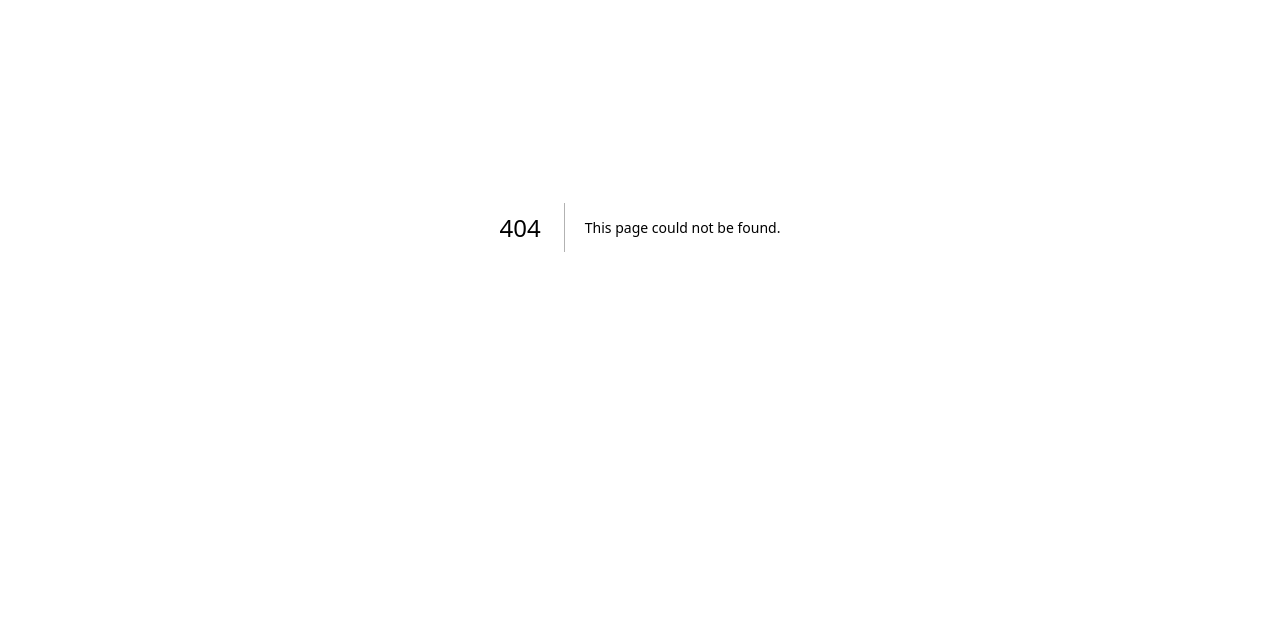
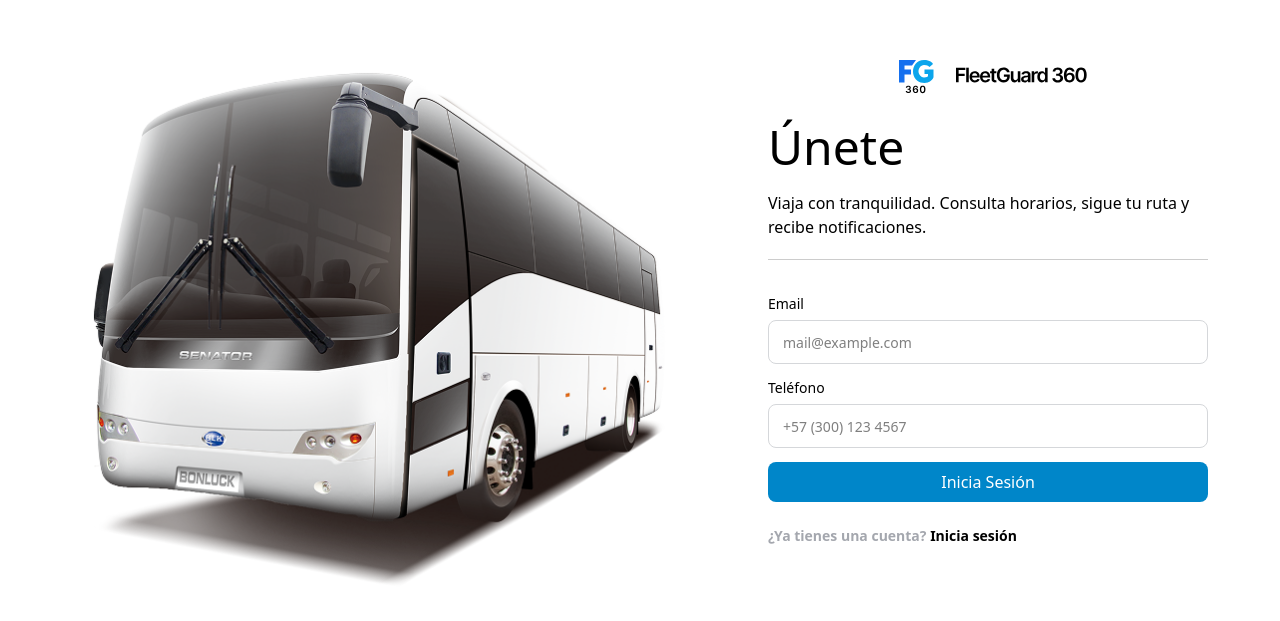
Before and after one commit to upeguiborja/fleetguard360-ui, a Next.js app: page /signup in a window 1280 px wide. Before the commit this address had no page. Shown: the part 173-794 px from the top of the page. Built offline with nearby package versions, Linux system fonts and the light colour scheme.

Commit message:
feat(auth): login and signup pages

```diff
--- /dev/null
+++ b/src/app/login/page.tsx
@@ -0,0 +1,31 @@
+import Image from 'next/image'
+
+export default function Login() {
+  return (
+    <div className='flex w-full justify-center pt-55 gap-22'>
+      <div className='max-w-152'>
+        <Image className="w-full" src="/auth-image.png" alt="Bus de tranasporte - FleetGuard 360" width={610} height={554} />
+
+      </div>
+      <div className="flex flex-col gap-5 max-w-110">
+        <Image className="mx-auto" src="/logo.svg" alt="FleetGuard 360" width={200} height={56} />
+        <h1 className="text-5xl font-medium">Inicia Sesión</h1>
+        <p className="text-base">Viaja con tranquilidad. Consulta horarios, sigue tu ruta y recibe notificaciones.</p>
+        <span className="w-full border-b-1 opacity-20"></span>
+        <form className="flex flex-col gap-y-3.5 pt-3.5">
+
+          <div className="flex flex-col gap-y-1.5 text-sm">
+            <label htmlFor="Signup-Email">Email</label>
+            <div>
+              <input className="w-full h-11 rounded-lg px-3.5 py-2.5 border-1 border-[#D5D7DA]" type="email" id="Signup-Email" name="email" placeholder="mail@example.com" />
+            </div>
+          </div>
+
+          <button className="bg-[#0086C9] text-white py-2 px-3.5 w-full rounded-lg" type="submit">Inicia Sesión</button>
+        </form>
+
+        <p className='font-semibold text-[#A4A7AE] text-sm/loose'>¿No tienes una cuenta? <a className="text-black" href="/signup">Regístrate</a></p>
+      </div>
+    </div>
+  )
+}
--- /dev/null
+++ b/src/app/signup/page.tsx
@@ -0,0 +1,38 @@
+import Image from 'next/image'
+
+export default function Signup() {
+  return (
+    <div className='flex w-full justify-center pt-55 gap-22'>
+      <div className='max-w-152'>
+        <Image className="w-full" src="/auth-image.png" alt="Bus de tranasporte - FleetGuard 360" width={610} height={554} />
+
+      </div>
+      <div className="flex flex-col gap-5 max-w-110">
+        <Image className="mx-auto" src="/logo.svg" alt="FleetGuard 360" width={200} height={56} />
+        <h1 className="text-5xl font-medium">Únete</h1>
+        <p className="text-base">Viaja con tranquilidad. Consulta horarios, sigue tu ruta y recibe notificaciones.</p>
+        <span className="w-full border-b-1 opacity-20"></span>
+        <form className="flex flex-col gap-y-3.5 pt-3.5">
+
+          <div className="flex flex-col gap-y-1.5 text-sm">
+            <label htmlFor="Signup-Email">Email</label>
+            <div>
+              <input className="w-full h-11 rounded-lg px-3.5 py-2.5 border-1 border-[#D5D7DA]" type="email" id="Signup-Email" name="email" placeholder="mail@example.com" />
+            </div>
+          </div>
+
+          <div className="flex flex-col gap-y-1.5 text-sm">
+            <label htmlFor="Signup-Phone">Teléfono</label>
+            <div>
+              <input className="w-full h-11 rounded-lg px-3.5 py-2.5 border-1 border-[#D5D7DA]" type="tel" id="Signup-Phone" name="phone" placeholder="+57 (300) 123 4567" />
+            </div>
+          </div>
+
+          <button className="bg-[#0086C9] text-white py-2 px-3.5 w-full rounded-lg" type="submit">Inicia Sesión</button>
+        </form>
+
+        <p className='font-semibold text-[#A4A7AE] text-sm/loose'>¿Ya tienes una cuenta? <a className="text-black" href="/login">Inicia sesión</a></p>
+      </div>
+    </div>
+  )
+}
```
Also changed, not shown: public/auth-image.png (added), public/logo.svg (added).
